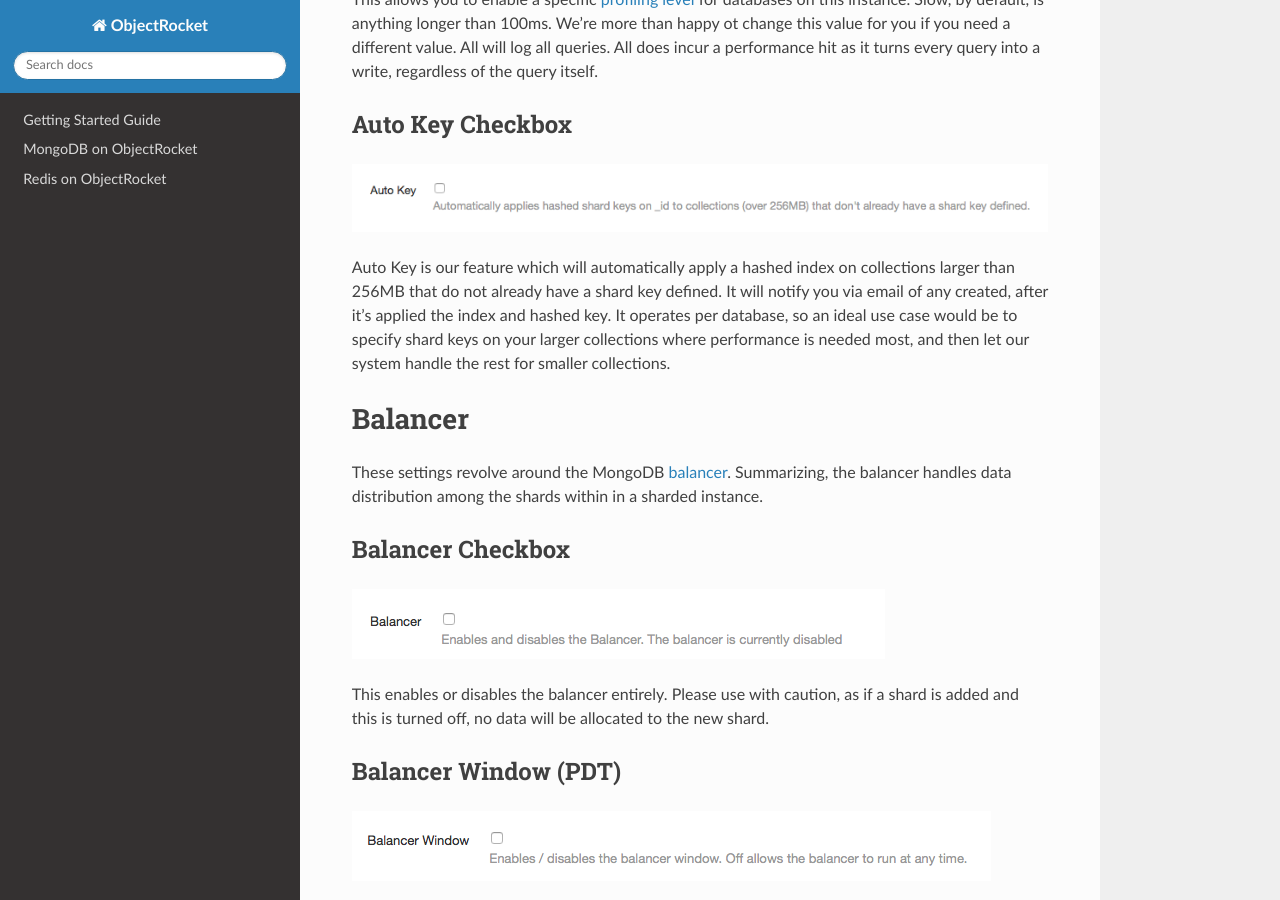
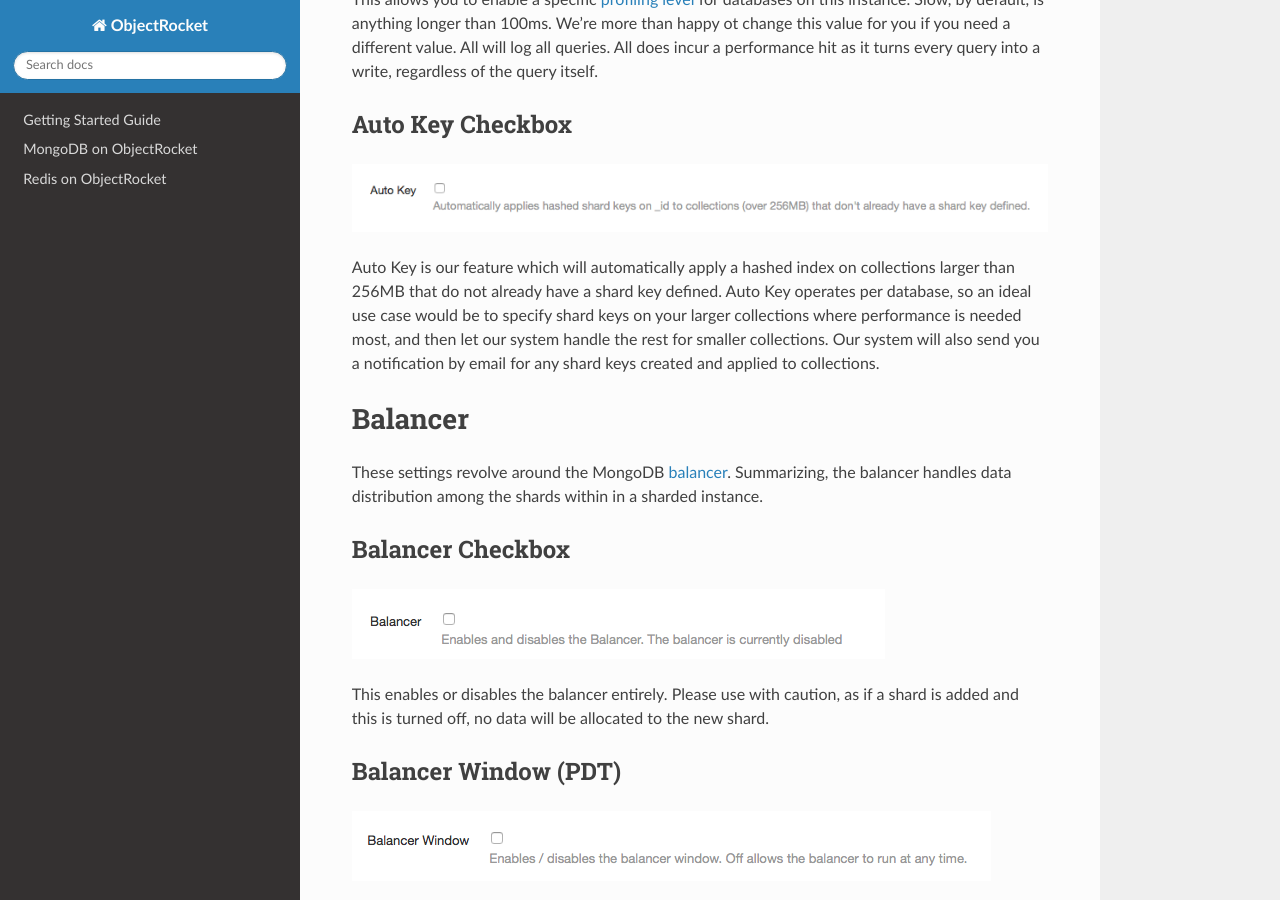
Before and after one commit to zcorleissen/documentation, a Sphinx documentation site: the page built from source/mongo_settings.rst, in a window 1280 px wide and 900 px high, scrolled down 752 px. Built offline with Sphinx 7.4.7 and the Read the Docs theme 2.0.0, drawn with Linux system fonts in a browser that asks for light colours.

Commit message:
grammar fix, rewording.

```diff
--- a/source/mongo_settings.rst
+++ b/source/mongo_settings.rst
@@ -25,7 +25,8 @@
 
 .. image:: images/autokey.png
 
-Auto Key is our feature which will automatically apply a hashed index on collections larger than 256MB that do not already have a shard key defined. It will notify you via email of any created, after it's applied the index and hashed key. It operates per database, so an ideal use case would be to specify shard keys on your larger collections where performance is needed most, and then let our system handle the rest for smaller collections.
+Auto Key is our feature which will automatically apply a hashed index on collections larger than 256MB that do not already have a shard key defined. Auto Key operates per database, so an ideal use case would be to specify shard keys on your larger collections where performance is needed most, and then let our system handle the rest for smaller collections. Our system will also send you a notification by email for any shard keys created and applied to collections.
+
 
 Balancer
 ========
```
